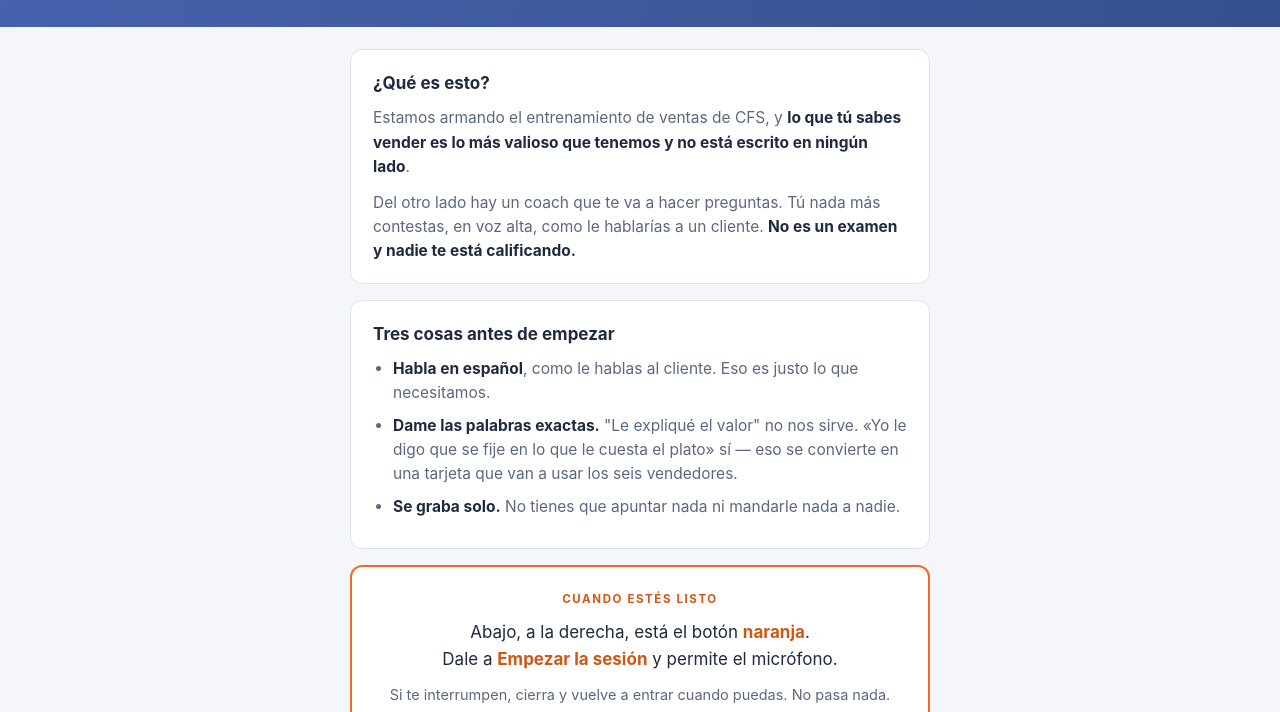
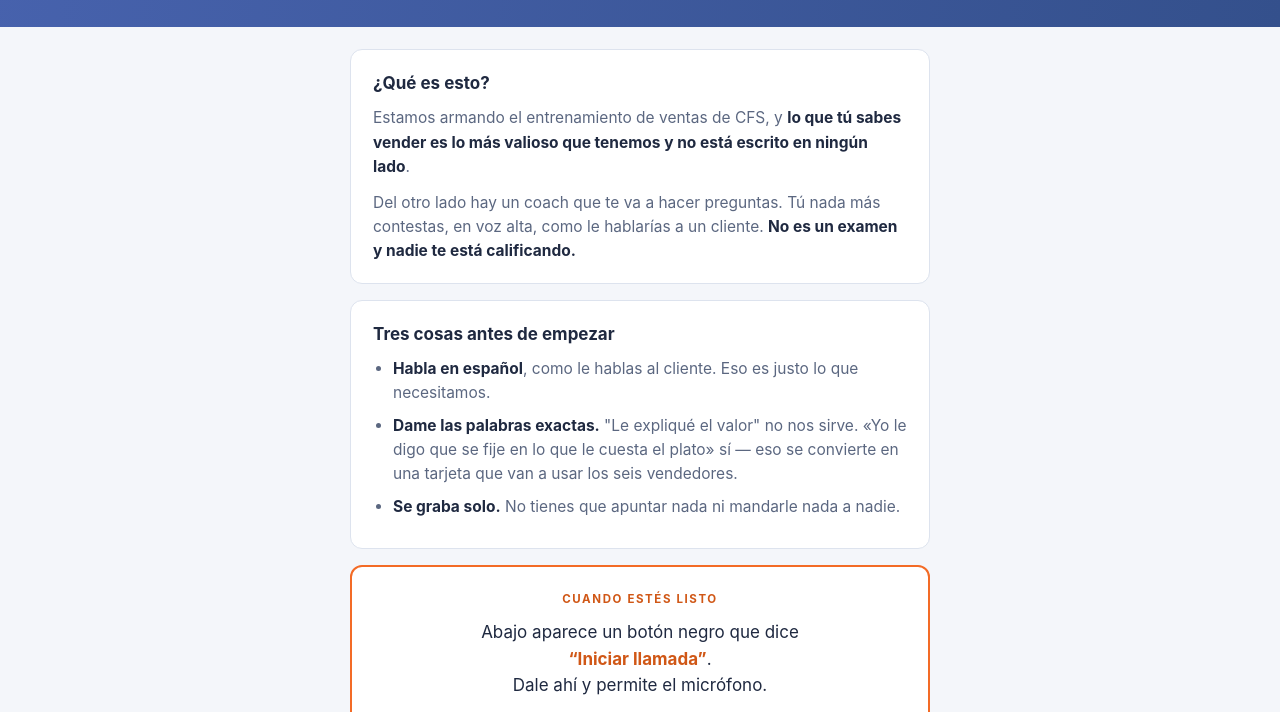
Before and after one commit to juanjserrato-AI/cfs-sms-policy, a plain HTML site: page ivan/index.html in a window 1280 px wide. Shown: the part 88-800 px from the top of the page. Drawn offline with Linux system fonts and the light colour scheme; a script that the page names is missing.

Commit message:
Ivan page: describe the widget's actual button label

```diff
--- a/ivan/index.html
+++ b/ivan/index.html
@@ -79,7 +79,7 @@ li b{color:var(--ink)}
 
   <div class="go">
     <div class="lab">Cuando estés listo</div>
-    <p class="big">Abajo, a la derecha, está el botón <b>naranja</b>.<br>Dale a <b>Empezar la sesión</b> y permite el micrófono.</p>
+    <p class="big">Abajo aparece un botón negro que dice<br><b>“Iniciar llamada”</b>.<br>Dale ahí y permite el micrófono.</p>
     <p>Si te interrumpen, cierra y vuelve a entrar cuando puedas. No pasa nada.</p>
   </div>
 
```
